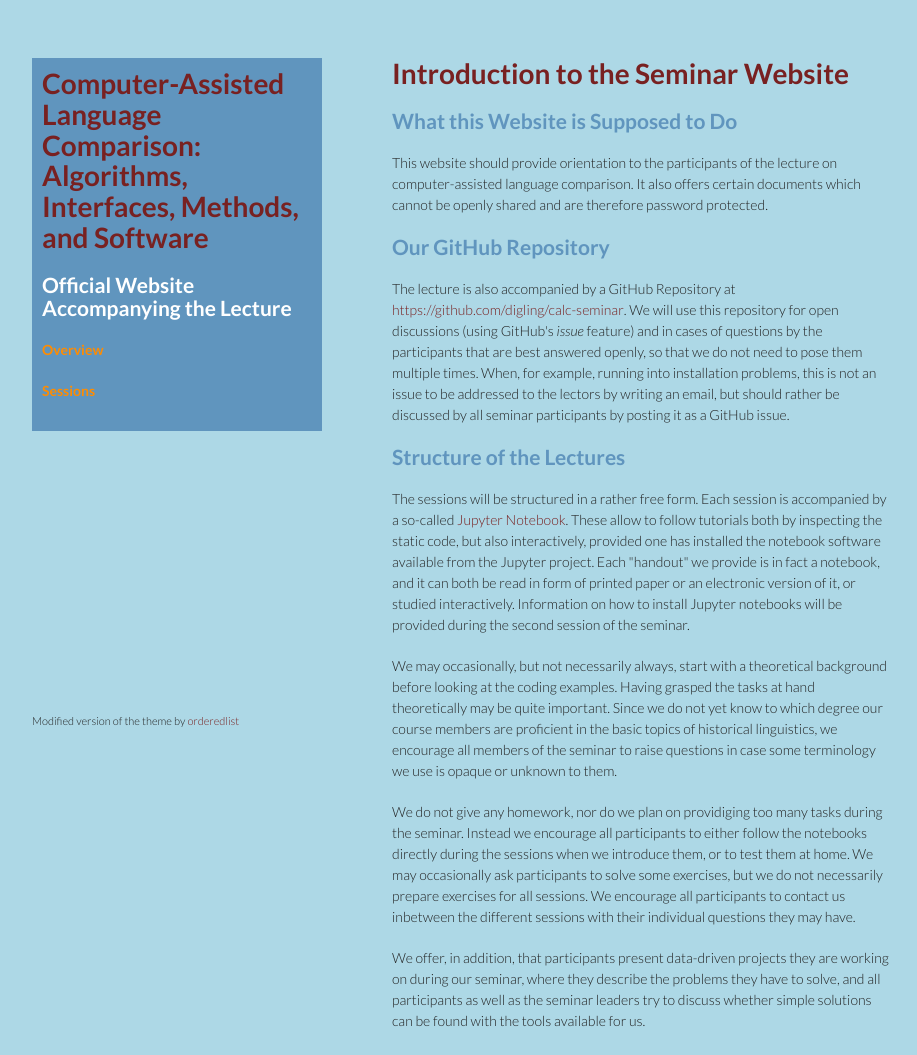
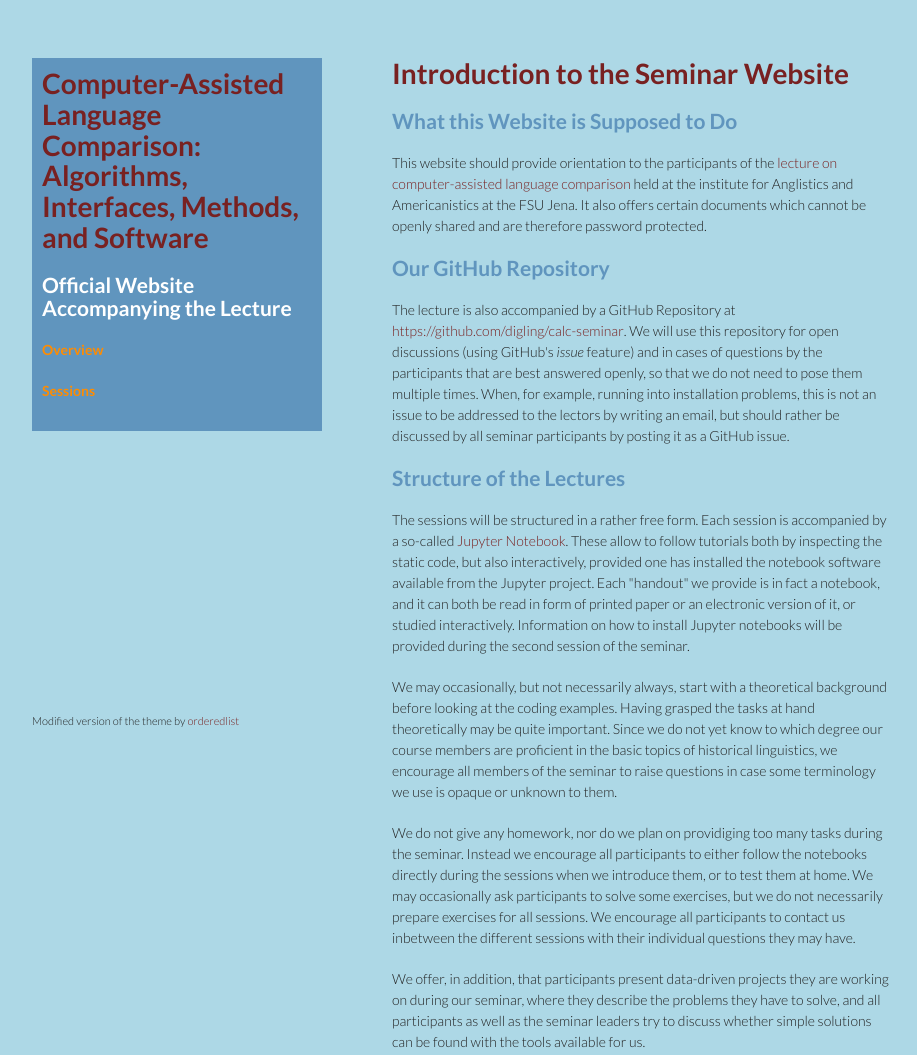
Before and after one commit to digling/calc-seminar, a plain HTML site: page website/introduction.html in a window 1280 px wide. Shown: the whole page, without its empty margins (178-1095 px from the left). Drawn offline with Linux system fonts and the light colour scheme.

Commit message:
update sessions 2-3

```diff
--- a/website/introduction.html
+++ b/website/introduction.html
@@ -33,7 +33,7 @@
       </header>
       <section><h1>Introduction to the Seminar Website</h1>
 <h2>What this Website is Supposed to Do</h2>
-<p>This website should provide orientation to the participants of the lecture on computer-assisted language comparison. It also offers certain documents which cannot be openly shared and are therefore password protected.</p>
+<p>This website should provide orientation to the participants of the <a href="https://friedolin.uni-jena.de/qisserver/rds?state=verpublish&amp;status=init&amp;vmfile=no&amp;publishid=146466&amp;moduleCall=webInfo&amp;publishConfFile=webInfo&amp;publishSubDir=veranstaltung">lecture on computer-assisted language comparison</a> held at the institute for Anglistics and Americanistics at the FSU Jena. It also offers certain documents which cannot be openly shared and are therefore password protected.</p>
 <h2>Our GitHub Repository</h2>
 <p>The lecture is also accompanied by a GitHub Repository at <a href="https://github.com/digling/calc-seminar">https://github.com/digling/calc-seminar</a>. We will use this repository for open discussions (using GitHub's <em>issue</em> feature) and in cases of questions by the participants that are best answered openly, so that we do not need to pose them multiple times. When, for example, running into installation problems, this is not an issue to be addressed to the lectors by writing an email, but should rather be discussed by all seminar participants by posting it as a GitHub issue.</p>
 <h2>Structure of the Lectures</h2>
```
Also changed, not shown: handouts/img/s1-calc.png (renamed from handouts/img/calc.png), handouts/img/s1-table.png (added), 8 other files.
